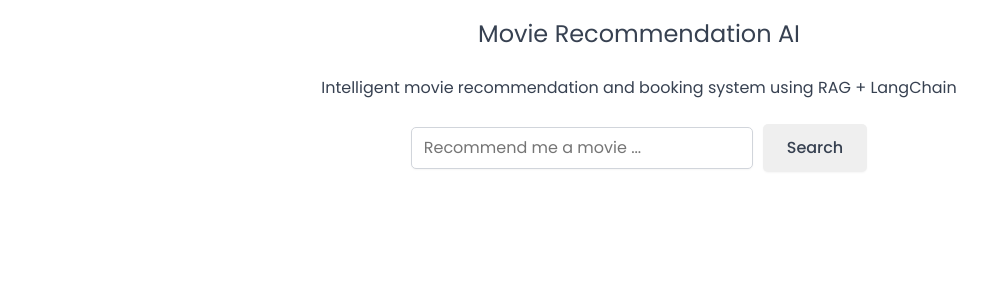
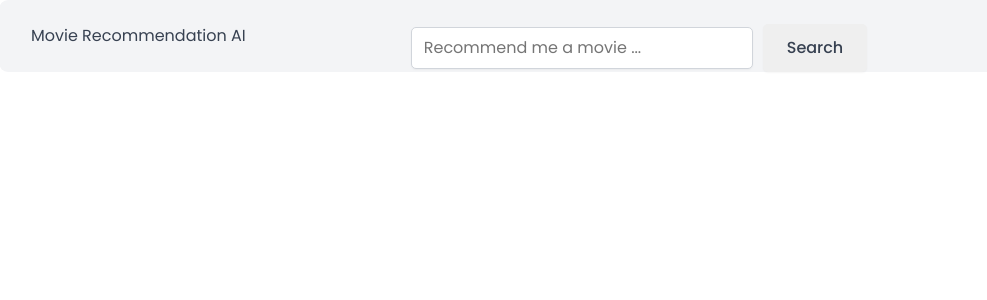
Before and after one commit to abduyus/Internship-rag, a React (Vite) app in the folder frontend/frontend/: page / in a window 1280 px wide. Shown: the top 300 px of the page, without its empty margins (1-988 px from the left). Built offline with nearby package versions, Linux system fonts and the light colour scheme; a web font is replaced by a local one.

Commit message:
Adding the search component to the header and removing the subheading

```diff
--- a/frontend/frontend/src/App.jsx
+++ b/frontend/frontend/src/App.jsx
@@ -1,11 +1,9 @@
-import Header from "./components/Header.jsx";
-import Search from "./components/Search.jsx";
+import Header from "./sections/Header.jsx";
 
 function App() {
     return (
-        <div className={'dark-mode'}>
+        <div className="dark-mode">
             <Header/>
-            <Search/>
         </div>
     );
 }
--- a/frontend/frontend/src/components/Header.jsx
+++ /dev/null
@@ -1,26 +0,0 @@
-import styled from "styled-components";
-
-const StyledHeader = styled.header`
-    display: flex;
-    align-items: center;
-    justify-content: center;
-    flex-direction: column;
-    gap: 2.4rem;
-    margin-top: 1.6rem;
-    font-size: 2.4rem;
-    `
-const StyledSubheader = styled.span`
-    font-size: 1.6rem;
-`
-
-function Header() {
-    return (
-        <StyledHeader>
-            <span>Movie Recommendation AI</span>
-            <StyledSubheader>Intelligent movie recommendation and booking system using RAG + LangChain</StyledSubheader>
-
-        </StyledHeader>
-    );
-}
-
-export default Header;
--- /dev/null
+++ b/frontend/frontend/src/sections/Header.jsx
@@ -0,0 +1,31 @@
+import styled from "styled-components";
+import Search from "../components/Search.jsx";
+
+const StyledHeader = styled.header`
+    //align-items: center;
+    //margin-top: 1.6rem;
+    //font-size: 2.4rem;
+    display: grid;
+    grid-template-columns: 1fr 1fr 1fr;
+    align-items: center;
+    height: 7.2rem;
+    padding: 0 3.2rem;
+    background-color: var(--color-grey-100);
+    border-radius: 0.9rem;
+    `
+// const StyledSubheader = styled.span`
+//     font-size: 1.6rem;
+// `
+
+function Header() {
+    return (
+        <StyledHeader>
+            <span>Movie Recommendation AI</span>
+            <Search/>
+            {/*<StyledSubheader>Intelligent movie recommendation and booking system using RAG + LangChain</StyledSubheader>*/}
+
+        </StyledHeader>
+    );
+}
+
+export default Header;
```
Also changed, not shown: frontend/frontend/src/components/Button.jsx (indentation only).
